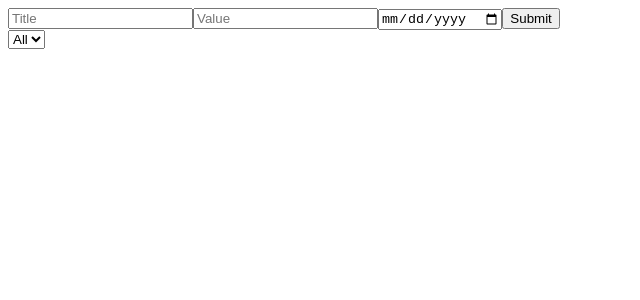
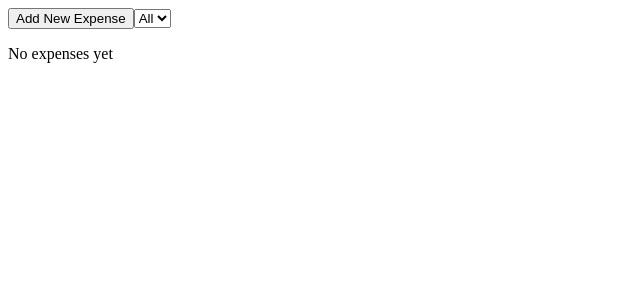
Before and after one commit to MauricioBurbano/expense-tracker, a React (Vite) app: page / in a window 1280 px wide. Shown: the top 300 px of the page, without its empty margins (0-640 px from the left). Built offline with nearby package versions, Linux system fonts and the light colour scheme.

Commit message:
add new expense button to open and close the form

```diff
--- a/src/App.jsx
+++ b/src/App.jsx
@@ -1,8 +1,10 @@
+import { useState } from "react"
 import Form from "./components/Form"
 import Expenses from "./components/Expenses"
-import { useState } from "react"
+import Add from "./components/Add"
 
 function App() {
+  const [displayForm, setDisplayForm] = useState(false)
   const [expenses, setExpenses] = useState([])
 
   function handleForm(input, key) {
@@ -10,9 +12,16 @@ function App() {
     setExpenses(prev => [uniqueInput, ...prev])
   }
 
+  function toogleDisplay() {
+    setDisplayForm(prev => !prev)
+  }
+
   return (
     <>
-      <Form onSubmit={handleForm} />
+      {displayForm ?
+        <Form onSubmit={handleForm} onToggle={toogleDisplay} /> :
+        <Add onToggle={toogleDisplay} />
+      }
       <Expenses expenses={expenses} />
     </>
   )
--- /dev/null
+++ b/src/components/Add.jsx
@@ -0,0 +1,13 @@
+function Add(props) {
+    function handleClick() {
+        props.onToggle()
+    }
+
+    return (
+        <>
+            <button onClick={handleClick}>Add New Expense</button>
+        </>
+    )
+}
+
+export default Add
--- a/src/components/Expenses.jsx
+++ b/src/components/Expenses.jsx
@@ -4,6 +4,14 @@ import { useState } from "react"
 
 function Expenses(props) {
     const [filter, setFilter] = useState('All')
+
+    const filteredExpenses = props.expenses.filter((expense) => {
+        if (filter === 'All') {
+            return true
+        } else if (filter === expense.date.substring(0, 4)) {
+            return true
+        } else return false
+    })
 
     function handleFilter(selection) {
         setFilter(selection)
@@ -12,13 +20,11 @@ function Expenses(props) {
     return (
         <>
             <Filter expenses={props.expenses} onFilter={handleFilter} value={filter} />
-            {(props.expenses.filter((expense) => {
-                if (filter === 'All') {
-                    return true
-                } else if (filter === expense.date.substring(0, 4)) {
-                    return true
-                } else return false
-            })).map(expense => { return <Expense expense={expense} key={expense.key} />})}
+            {filteredExpenses.length === 0 && <p>No expenses yet</p>}
+            {filteredExpenses.map(expense => {
+                    return <Expense expense={expense} key={expense.key} />
+                })
+            }
         </>
     )
 }
--- a/src/components/Form.jsx
+++ b/src/components/Form.jsx
@@ -20,9 +20,16 @@ function Form(props) {
 
     function handleForm(event) {
         const key = Math.random()
+
         props.onSubmit(input, key)
 
+        props.onToggle()
+
         event.preventDefault()
+    }
+
+    function handleClick() {
+        props.onToggle()
     }
 
     return(
@@ -30,7 +37,8 @@ function Form(props) {
             <input type="text" placeholder="Title" name="title" onChange={handleInput} value={input.title} />
             <input type="number" placeholder="Value" min='0.01' step='0.01' name="value" onChange={handleInput} value={input.value} />
             <input type="date" name="date" onChange={handleInput} value={input.date} />
-            <button>Submit</button>
+            <button type="button" onClick={handleClick}>Cancel</button>
+            <button type="submit">Submit</button>
         </form>
     )
 }
```
